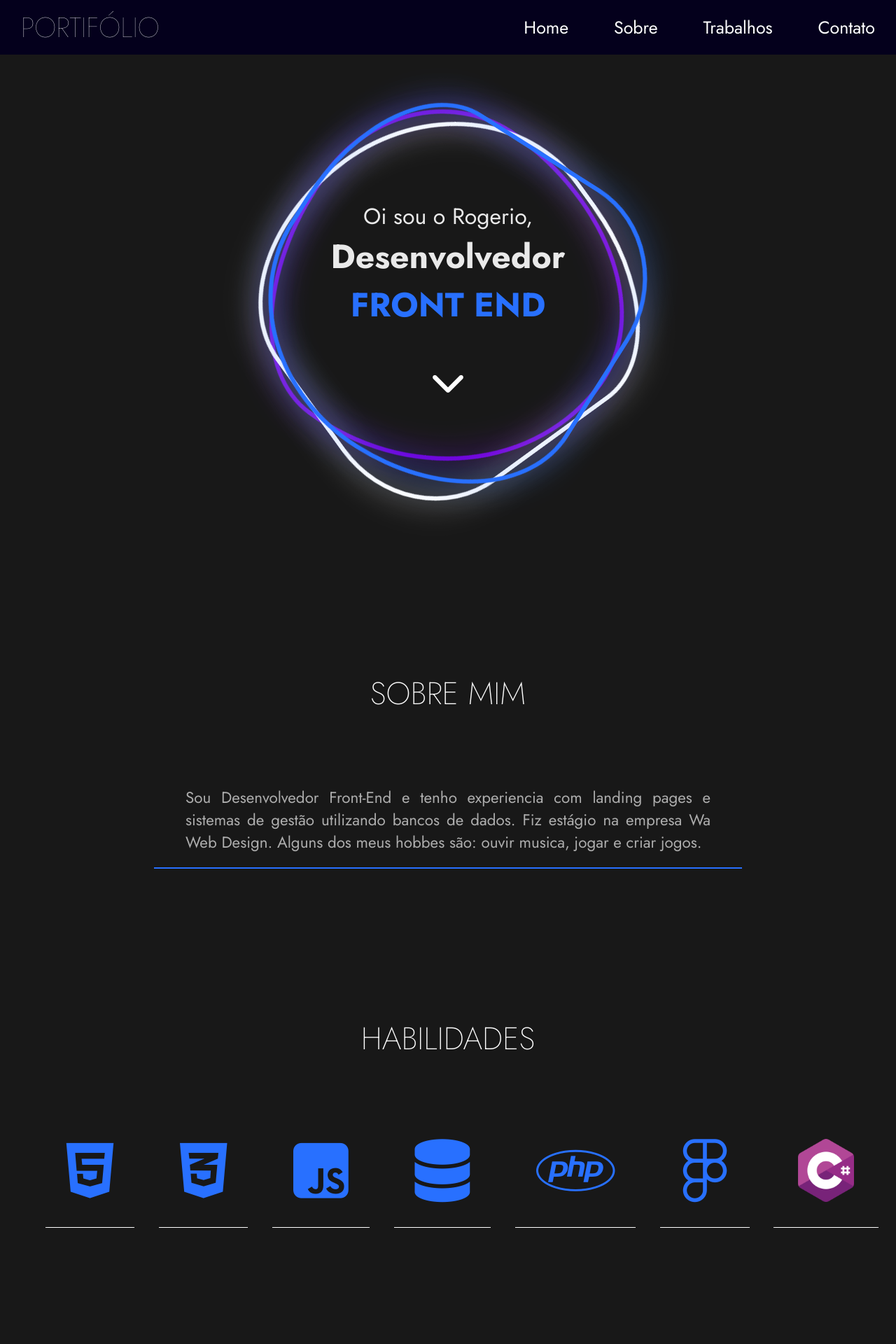
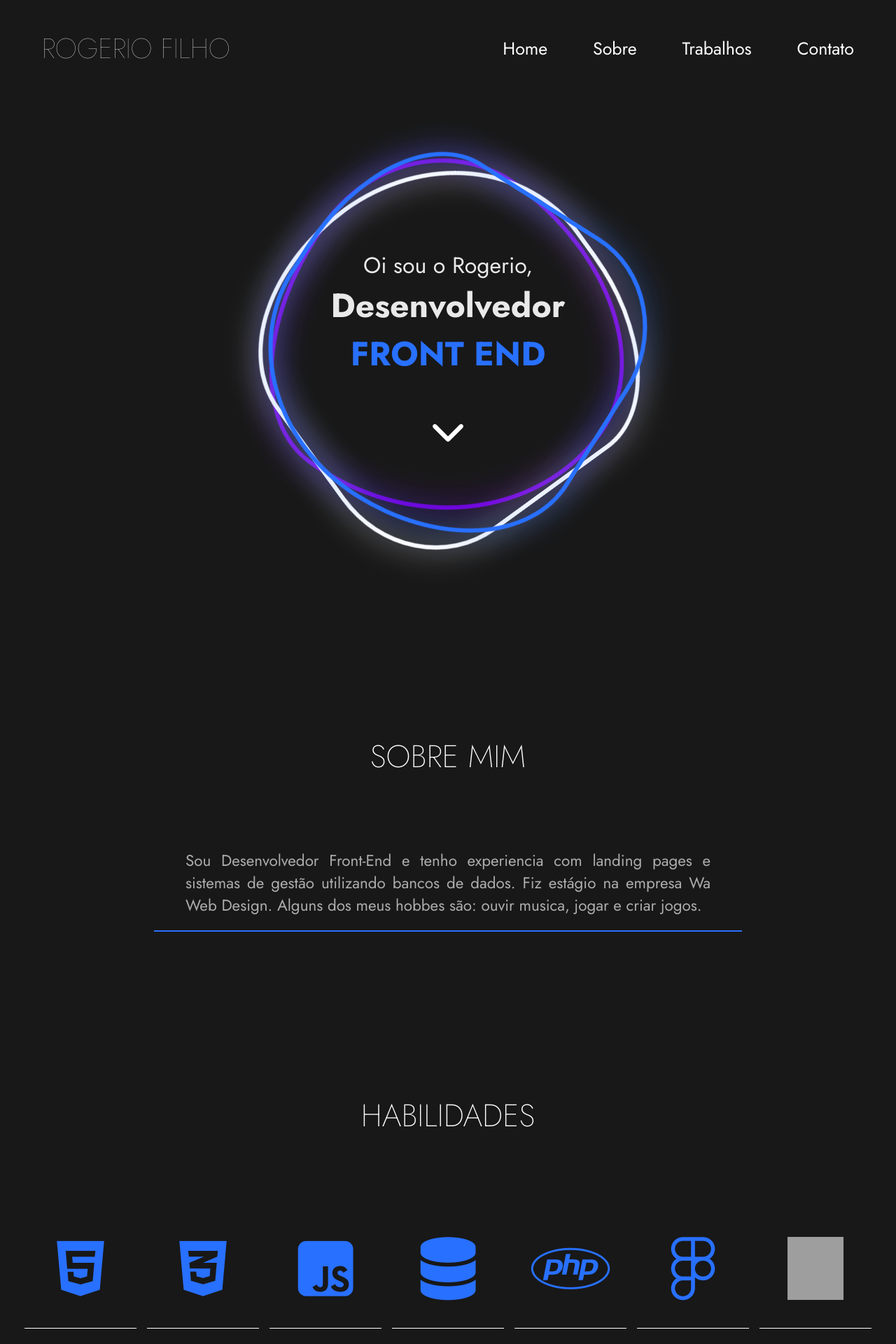
Before and after one commit to rogeriofilhoO/Portifolio, a PHP site: page / in a window 1280 px wide. Shown: the top 1920 px of the page at 70% size. Run offline with PHP 8.4, Linux system fonts and the light colour scheme; some libraries are stand-ins or nearby versions; grey boxes are pictures that could not be loaded.

Commit message:
Finalizado

```diff
--- a/assets/css/style.css
+++ b/assets/css/style.css
@@ -6,15 +16,17 @@ body{font-family: 'Jost';}
 a{text-decoration: none; color: #fff;}
 main{background-color: var(--cor7); padding-bottom: 100px;}
 img{width: 100%; object-fit: cover;}
+header{display: block; width: 100%;}
 
 /* NAV */
-.container{margin: auto; max-width: 1280px;}
-nav{background-color: #04001c; max-width: 100%;}
-nav h1{color: #fff;}
-.nav-container{display: flex; justify-content: space-between; align-items: center;}
+.container{margin: auto; max-width: 1280px; padding: 10px;}
+.nav-section{background-color: #181818; max-width: 100%;}
+.nav-container h1{color: #fff;}
+.nav-container{display: flex; justify-content: space-between; align-items: center; padding: 20px;}
 .nav-title{ font-weight: lighter; font-size: 40px; padding: 10px 30px; }
 .nav-itens{ margin-inline: 30px; font-size: 25px; transition: .5s;}
 .nav-itens:hover{ color: var(--cor4);}
+.button-hamburguer{display: none;}
 
 /* Header */
 .ring { position: relative; width: 500px; height: 500px; display: flex; justify-content: center; align-items: center;}
@@ -49,18 +61,19 @@ nav h1{color: #fff;}
 /* Sobre */
 .sobre{max-width: 100%; padding: 100px 0;}
 .sobre h1{color: #fff; font-size: 2.8em; padding: 80px 30px; text-align: center; font-weight: 200;}
-.sobre-div{width: 800px; display: flex; justify-content: center; border-bottom: var(--cor4) solid 2px; margin: auto; padding: 20px;}
+.sobre-div{max-width: 800px; display: flex; justify-content: center; border-bottom: var(--cor4) solid 2px; margin: auto; padding: 20px;}
 .sobre-div p{color: #adadad; font-size: 1.4em; text-align: justify; width: 750px;}
 
 /* Habilidades */
 .habil{max-width: 100%; padding: 30px 0 250px 0;}
 .habil h1{color: #fff; font-size: 2.8em; padding: 80px 30px; text-align: center; font-weight: 200;}
-.linguas{display: flex;max-width: 100%; flex-direction: row; justify-content: space-evenly; gap: 10px;}
-.linguas li {border-bottom: 1px solid #fff;border-top: 1px solid transparent; border-radius: 0px; padding: 30px 30px; transition: .5s;}
+.linguas{display: flex;max-width: 100%; flex-direction: row; justify-content: space-evenly; gap: 10px; flex-wrap: wrap;
+  padding: 20px;}
+.linguas li {border-bottom: 1px solid #fff;border-top: 1px solid transparent; border-radius: 0px; padding: 40px 40px; transition: .5s; width: 80px; text-align: center; display: flex; justify-content: center;}
 .linguas li:hover{border-bottom:1px solid transparent ; border-top: 1px solid var(--cor4); color: #fff;}
 .linguas li:hover i{color: #fff;}
 .linguas li img{transition: .5s;}
-.linguas li:hover img{filter: brightness(2);}
+.linguas li:hover img{filter: grayscale(100%) brightness(6);}
 .linguas i{font-size: 90px; transition: .5s; color: var(--cor4);}
 
 /* Trabalhos */
--- /dev/null
+++ b/assets/js/script.js
@@ -0,0 +1,14 @@
+function abrirMenu () {
+    var nav = document.querySelector(".nav-menu");
+    var icon = document.querySelector(".fa-bars");
+    var icon2 = document.querySelector(".fa-xmark");
+
+    nav.classList.toggle("ativar-menu");
+
+}
+
+function fecharMenu () {
+    var nav = document.querySelector(".nav-menu");
+
+    nav.classList.remove("ativar-menu");
+}
--- a/index.php
+++ b/index.php
@@ -1,31 +1,34 @@
 <!DOCTYPE html>
-<html lang="en">
+<html lang="pt-br">
 
 <head>
     <meta charset="UTF-8">
     <meta name="viewport" content="width=device-width, initial-scale=1.0">
-    <title>Portifolio Rogerio Filho</title>
+    <title>Portifólio Rogerio Filho</title>
+
+    <!-- CSS -->
     <link rel="stylesheet" href="assets/css/style.css">
-    <link rel="stylesheet" href="assets/css/all.css">
 
+    <!-- Icones -->
     <script src="https://kit.fontawesome.com/19ce1ec299.js" crossorigin="anonymous"></script>
 </head>
 
 <body>
     <header>
-        <nav>
-            <div class="container">
-                <div class="nav-container">
-                    <h1 class="nav-title"><a href="index.php">PORTIFÓLIO</a></h1>
-                    <div>
-                        <a href="#home" class="nav-itens">Home</a>
-                        <a href="#sobre" class="nav-itens">Sobre</a>
-                        <a href="#trabalhos" class="nav-itens">Trabalhos</a>
-                        <a href="#contato" class="nav-itens">Contato</a>
-                    </div>
-                </div>
-            </div>
-        </nav>
+        <section class="nav-section">
+            <article class="container">
+                <article class="nav-container">
+                    <h1 class="nav-title"><a href="index.php">ROGERIO FILHO</a></h1>
+                    <nav class="nav-menu">
+                        <a href="#home" onclick="fecharMenu();" class="nav-itens">Home</a>
+                        <a href="#sobre" onclick="fecharMenu();" class="nav-itens">Sobre</a>
+                        <a href="#trabalhos" onclick="fecharMenu();" class="nav-itens">Trabalhos</a>
+                        <a href="#contato" onclick="fecharMenu();" class="nav-itens">Contato</a>
+                    </nav>
+                    <button class="button-hamburguer" onclick="abrirMenu();"><i class="fa-solid fa-bars"></i></button>
+                </article>
+            </article>
+        </section>
     </header>
     <main>
         <section class="container">
@@ -82,7 +85,7 @@
                         <i class="fa-brands fa-figma"></i>
                     </li>
                     <li>
-                        <img src="assets/img/c-sharp.png" alt="Língua C#" width="90" height="90">
+                        <img src="assets/img/c-sharp.svg" alt="Língua C#" width="90" height="90">
                     </li>
                 </ul>
             </section>
@@ -94,13 +97,13 @@
 
                 <ul class="projetos">
                     <li>
-                        <a href="" class="proj-container" target="_blank">
+                        <a href="https://www.dehumanos.com.br/cadastro" class="proj-container" target="_blank">
                             <img src="assets/img/projetos/DehumanosCadastro.png" alt="Imagem do site" class="proj-img">
                             <p>Dehumanos - Cadastro</p>
                         </a>
                     </li>
                     <li>
-                        <a class="proj-container" href="" target="_blank">
+                        <a class="proj-container" href="https://www.dehumanos.com.br/gft" target="_blank">
                             <img src="assets/img/projetos/Gft.png" alt="Imagem do site" class="proj-img">
                             <p>Dehumanos GFT</p>
                         </a>
@@ -112,7 +115,7 @@
                         </a>
                     </li>
                     <li>
-                        <a class="proj-container" href="" target="_blank">
+                        <a class="proj-container" href="https://www.dehumanos.com.br/sistema" target="_blank">
                             <img src="assets/img/projetos/dehumanosSistema.png" alt="" class="proj-img">
                             <p>Dehumanos - Sistema</p>
                         </a>
@@ -146,15 +149,15 @@
                 <article class="contato-container">
                     <div class="contato-item">
                         <i class="fa-solid fa-phone"></i>
-                        <a href="">67-992997684</a>
+                        <a href="https://wa.me/5567992997684?text=Entrando%20em%20Contato...">67-992997684</a>
                     </div>
                     <div class="contato-item">
                         <i class="fa-regular fa-envelope"></i>
-                        <a href="">rogerio.rhty@outlook.com</a>
+                        <a href="mailto:rogerio.rhty@outlook.com">rogerio.rhty@outlook.com</a>
                     </div>
                     <div class="contato-item">
                         <i class="fa-brands fa-linkedin outro"></i>
-                        <a href="">Rogerio Filho</a>
+                        <a href="https://www.linkedin.com/in/rogerio-filho-1436b9319/" target="_blank">Rogerio Filho</a>
                     </div>
                 </article>
             </section>
@@ -163,14 +166,16 @@
     <footer>
         <div id="contato" class="footer-container">
             <div class="footer-icons">
-                <a href="#"><i class="fa-brands fa-instagram"></i></a>
-                <a href="#"><i class="fa-brands fa-whatsapp"></i></a>
+                <a href="https://www.instagram.com/rogerio__filho0/"><i class="fa-brands fa-instagram"></i></a>
+                <a href="https://wa.me/5567992997684?text=Entrando%20em%20Contato..."><i class="fa-brands fa-whatsapp"></i></a>
                 <a href="https://github.com/rogeriofilhoO" target="_blank"><i class="fa-brands fa-github"></i></a>
-                <a href="#"><i class="fa-brands fa-linkedin outro2"></i></a>
+                <a href="https://www.linkedin.com/in/rogerio-filho-1436b9319/" target="_blank"><i class="fa-brands fa-linkedin outro2"></i></a>
             </div>
             <p>© 2024 Rogerio Filho, All rights reserved.</p>
         </div>
     </footer>
+
+    <script async src="assets/js/script.js"></script>
 </body>
 
 </html>
```
Also changed, not shown: other parts of assets/css/style.css (+32 -30 lines), assets/img/c-sharp.png, assets/img/c-sharp.svg (added).
